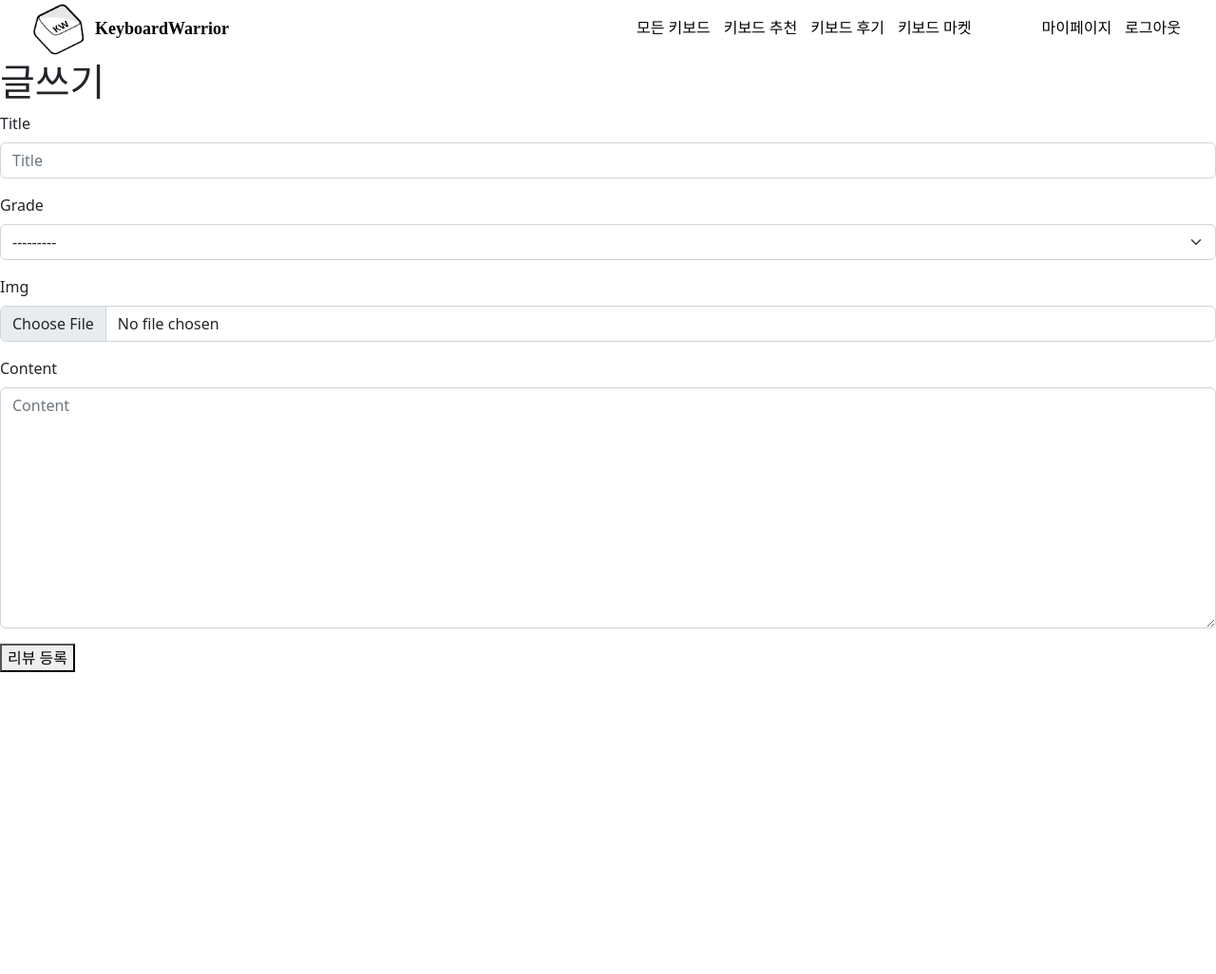
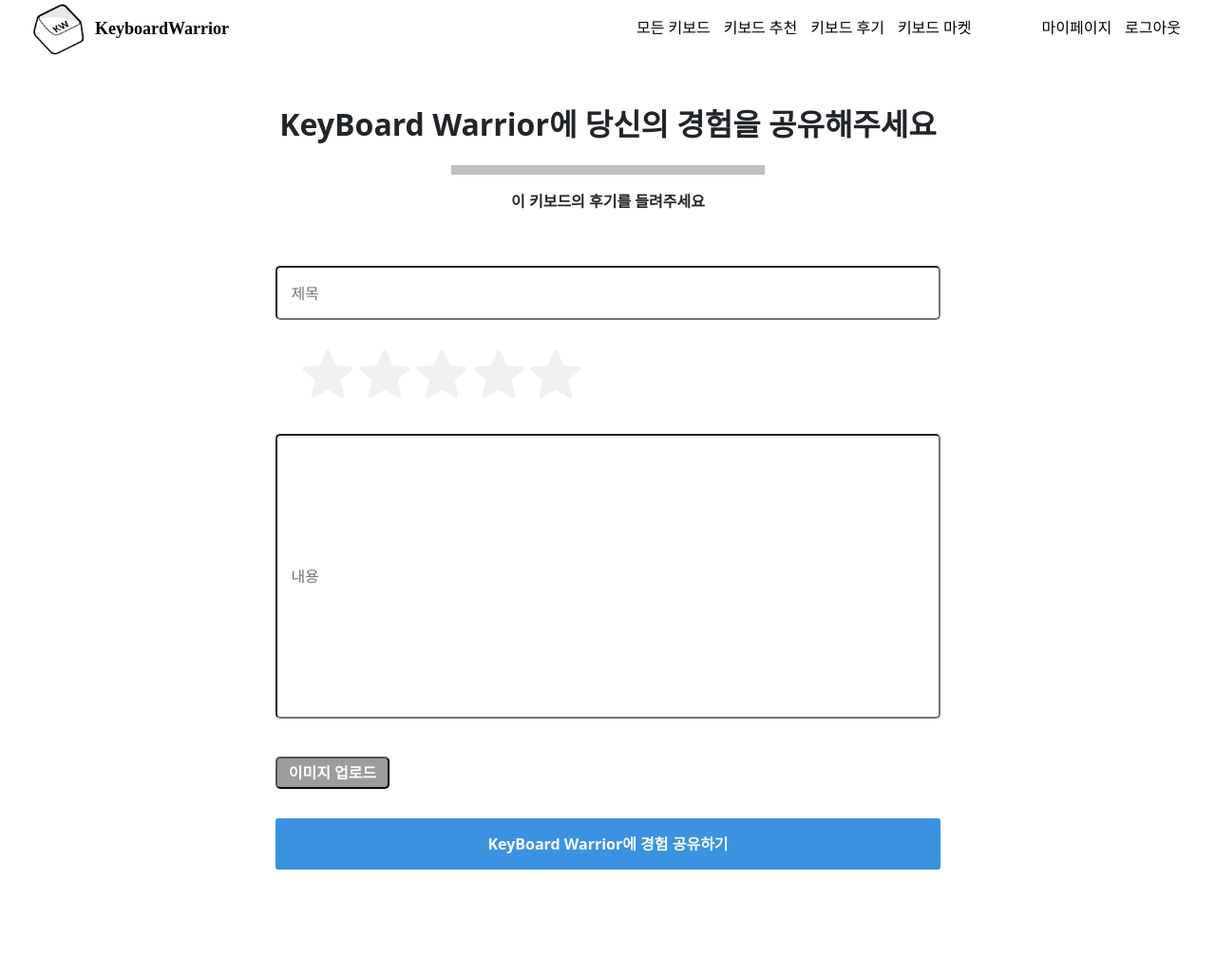
Before and after one commit to psun0610/KeyboardWarrior, a Django app: page /reviews/create/ in a window 1280 px wide. Shown: the whole page at 95% size. Before the commit the page ends 708 px from the top, so only its background shows below. Run offline with Django 3.2, Linux system fonts and the light colour scheme; the visitor is signed in with stand-in values (Sample User, id 1); some libraries are stand-ins or nearby versions; some web fonts are replaced.

Commit message:
reviews: 리뷰작성폼 진행중

```diff
--- a/reviews/templates/reviews/create.html
+++ b/reviews/templates/reviews/create.html
@@ -2,12 +2,36 @@
 {% load django_bootstrap5 %}
 
 {% block body %}
-<h1> 글쓰기 </h1>
-
-  <form action='' method='POST' enctype="multipart/form-data">
-    {% csrf_token %}
-    {% bootstrap_form review_form %}
-  <button type="submit" class="btnC btn-sb">리뷰 등록</button>
-
-
+{% comment %} 제목 1 {% endcomment %}
+  <div class='reviewcreate-head'>
+    <h2 class='signup-head-h2'>KeyBoard Warrior에 당신의 경험을 공유해주세요</h2>
+    <hr class='bighr'>
+    <p>이 키보드의 후기를 들려주세요</p>
+  </div>
+  <div class='reviewcreatebox'>
+    <form action="" method="POST" enctype="multipart/form-data">
+      {% csrf_token %}
+      {% comment %} 리뷰작성 폼 1 {% endcomment %}
+      <div class='reviewcreate-user'>
+        <div class='reviewcreate-userinfo-box'>
+          <input data-testid="input-box" name="title"
+                  placeholder="제목" type="text" required="" class="reviewcreate-userinfo" value="">
+          <div class='fieldset'>
+            <input class='star' type="radio" name="grade" value="5" id="rate1"><label  class='starlabel' for="rate1">⭐</label>
+            <input class='star' type="radio" name="grade" value="4" id="rate2"><label  class='starlabel' for="rate2">⭐</label>
+            <input class='star' type="radio" name="grade" value="3" id="rate3"><label  class='starlabel' for="rate3">⭐</label>
+            <input class='star' type="radio" name="grade" value="2" id="rate4"><label  class='starlabel' for="rate4">⭐</label>
+            <input class='star' type="radio" name="grade" value="1" id="rate5"><label  class='starlabel' for="rate5">⭐</label>
+          </div>
+          <input data-testid="input-box" name="content"
+                  placeholder="내용" type="text" required="" class="review-userinfo" value="">
+          <label for="reviewimg">
+            <button  class="imgbtn">이미지 업로드</button>
+          </label>
+          <input type="file" name='img' id='reviewimg' title="Button fade blue/green"style='display: none;'></input>
+        </div>
+        <div>
+          <button class='review-btn' type="submit">KeyBoard Warrior에 경험 공유하기</button>
+        </div>
+      </div>
 {% endblock body %}
--- a/static/css/style.css
+++ b/static/css/style.css
@@ -117,11 +117,11 @@
     align-items: center;
     margin-bottom: 30px;
     margin-top: 50px;
-    font-weight:900
+    font-weight: 900
 }
 
 .signup-head-h2 {
-    font-weight:900;
+    font-weight: 900;
 }
 
 .bighr {
@@ -146,6 +146,7 @@
 .select input[type='radio'] {
     display: none;
 }
+
 .select label {
     display: block;
     border-radius: 3px;
@@ -155,8 +156,9 @@
     width: 150px;
     margin-bottom: 20px;
 }
+
 /* Checked */
-.select input[type=radio]:checked + label {
+.select input[type=radio]:checked+label {
     background: rgba(128, 128, 128, 1);
     color: #fff;
 }
@@ -167,7 +169,7 @@
 }
 
 /* Disabled */
-.select input[type=radio] + label {
+.select input[type=radio]+label {
     background: #F9FAFC;
     color: #666;
 }
@@ -184,6 +186,7 @@
 .select1 input[type='radio'] {
     display: none;
 }
+
 .select1 label {
     display: block;
     border-radius: 3px;
@@ -193,8 +196,9 @@
     width: 240px;
     margin-bottom: 70px;
 }
+
 /* Checked */
-.select1 input[type=radio]:checked + label {
+.select1 input[type=radio]:checked+label {
     background: rgba(128, 128, 128, 1);
     color: #fff;
 }
@@ -205,7 +209,7 @@
 }
 
 /* Disabled */
-.select1 input[type=radio] + label {
+.select1 input[type=radio]+label {
     background: #F9FAFC;
     color: #666;
 }
@@ -218,7 +222,7 @@
     padding-top: 15px;
     padding-bottom: 15px;
     font-weight: 600;
-    color:#F9FAFC;
+    color: #F9FAFC;
     border: 0px;
     border-radius: 3px;
 }
@@ -228,3 +232,136 @@
     flex-direction: column;
     margin-bottom: 8px;
 }
+
+/* 리뷰 작성 css */
+.review-userinfo {
+    background-color: #fff;
+    padding: 0.9rem 0.9rem;
+    margin: 0.5rem 0;
+    width: 100%;
+    border-radius: 5px;
+    margin-bottom: 20px;
+    height: 300px;
+}
+
+
+.star {
+    display: none;
+    /* 라디오박스 감춤 */
+}
+
+.starlabel {
+    font-size: 3em;
+    /* 이모지 크기 */
+    color: transparent;
+    /* 기존 이모지 컬러 제거 */
+    text-shadow: 0 0 0 #f0f0f0;
+    /* 새 이모지 색상 부여 */
+}
+
+.fieldset {
+    display: inline-block;
+    /* 하위 별점 이미지들이 있는 영역만 자리를 차지함.*/
+    display: flex;
+    flex-direction: row-reverse;
+    /* 이모지 순서 반전 */
+    border: 0;
+    /* 필드셋 테두리 제거 */
+    width: 325px;
+    margin-top: 10px;
+    margin-bottom: 20px;
+}
+
+
+.star:checked~label {
+    text-shadow: 0 0 0 #ffc802;
+    border: white;
+    /* 마우스 클릭 체크 */
+}
+
+.starlabel:hover {
+    text-shadow: 0 0 0 #ffe999;
+    border: white;
+    /* 마우스 호버 */
+}
+
+.starlabel:hover~label {
+    text-shadow: 0 0 0 #ffe999;
+    border: white;
+    /* 마우스 호버 뒤에오는 이모지들 */
+}
+
+
+.reviewcreate-user {
+    display: flex;
+    flex-direction: column;
+    margin-bottom: 60px;
+}
+
+.reviewcreate-userinfo {
+    background-color: #fff;
+    padding: 0.9rem 0.9rem;
+    margin: 0.5rem 0;
+    width: 700px;
+    border-radius: 5px;
+    margin-bottom: 10px;
+    margin-top: 10px;
+}
+
+.reviewcreatebox {
+    width: 700px;
+    display: flex;
+    margin: auto;
+
+}
+
+.reviewcreate-head {
+    width: 800px;
+    margin: auto;
+    display: flex;
+    flex-direction: column;
+    align-items: center;
+    margin-bottom: 30px;
+    margin-top: 50px;
+    font-weight: 900
+}
+
+.reviewcreate-userinfo-box {
+    border: 10px;
+    border-color: #000000aa;
+    width: 100%;
+}
+
+.imgbtn {
+    display: block;
+    position: relative;
+    float: left;
+    width: 120px;
+    padding: 0;
+    margin: 10px 20px 10px 0;
+    font-weight: 600;
+    text-align: center;
+    line-height: 30px;
+    color: #FFF;
+    border-radius: 5px;
+    transition: all 0.2s;
+    background: #9c9c9c;
+    margin-top: 20px;
+    margin-bottom: 25px;
+}
+
+.imgbtn:hover {
+    background-color: #666;
+}
+
+.review-btn {
+    width: 700px;
+    margin-bottom: 50px;
+    background-color: rgba(59, 146, 225, 1);
+    padding-top: 15px;
+    padding-bottom: 15px;
+    font-weight: 600;
+    color: #F9FAFC;
+    border: 0px;
+    border-radius: 3px;
+}
```
Lines whose indentation alone changed are shown as unchanged.
